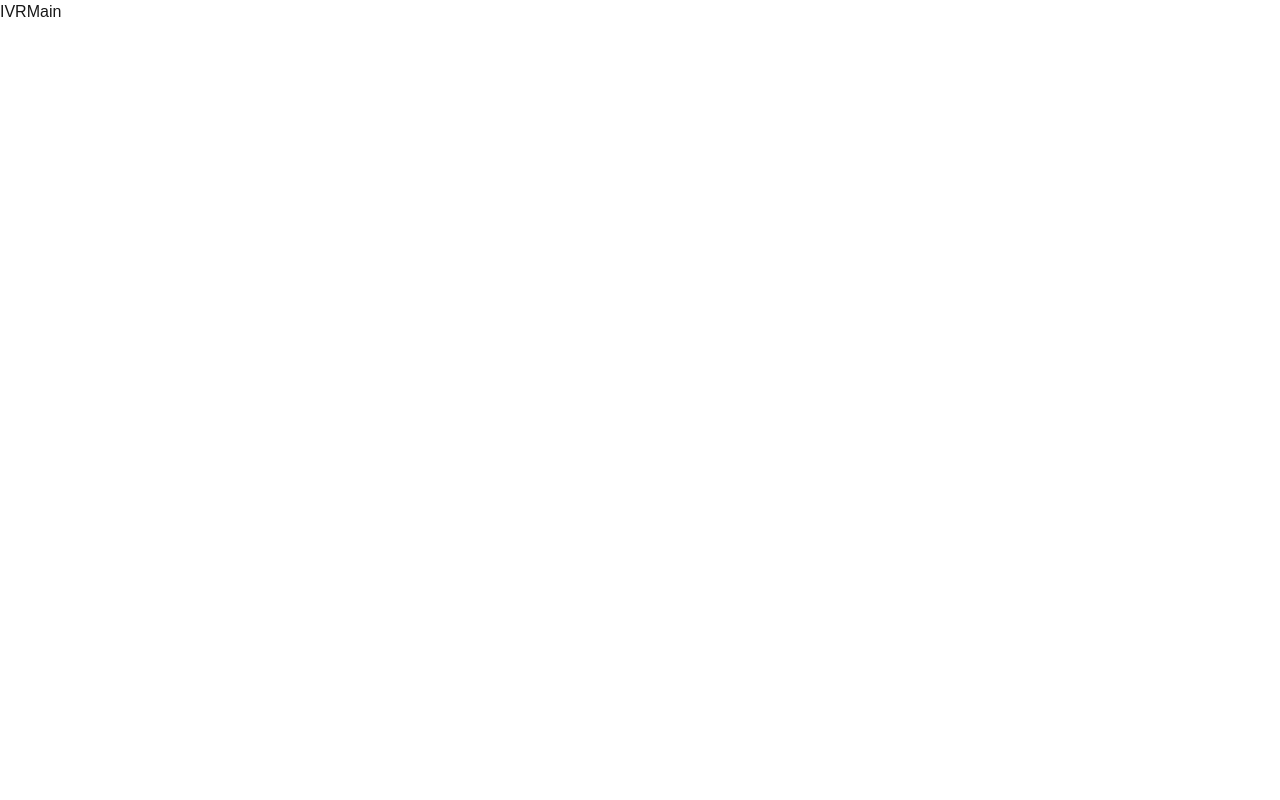
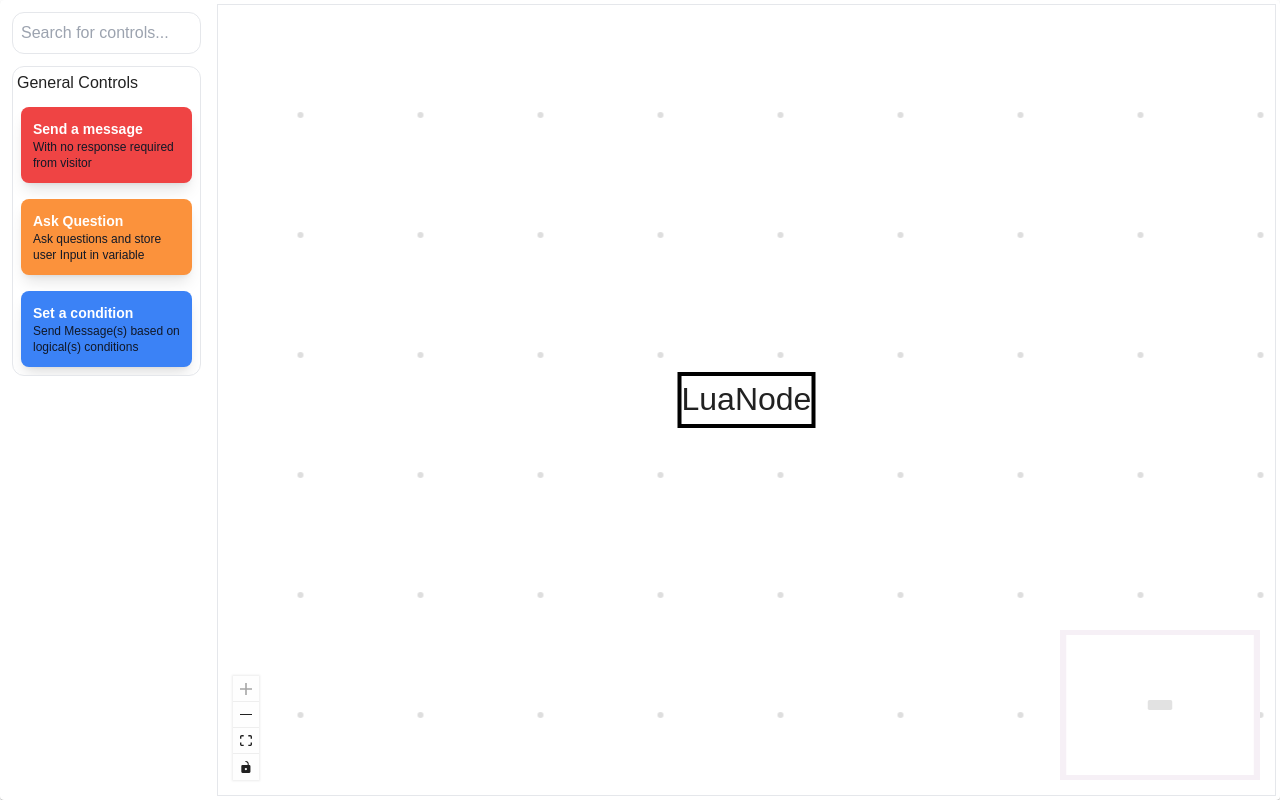
Before and after one commit to AKDODIYA8214/IVR-FrontEnd, a Next.js app: page / in a window 1280 px wide. Built offline with nearby package versions, Linux system fonts and the light colour scheme.

Commit message:
first node

```diff
--- a/src/app/page.tsx
+++ b/src/app/page.tsx
@@ -1,5 +1,6 @@
+import IVRAddEditView from "@/views/IVRAddEditView";
 import IVRMain from "@/views/IVRMain";
 
 export default function Home() {
-  return <IVRMain></IVRMain>;
+  return <IVRAddEditView/>;
 }
--- /dev/null
+++ b/src/views/IVR/componets/nodes/LuaNode.tsx
@@ -0,0 +1,8 @@
+
+import React from 'react'
+
+export const LuaNode = () => {
+  return (
+    <div style={{border:'2px solid black'}}>LuaNode</div>
+  )
+}
--- a/src/views/IVRAddEditView.tsx
+++ b/src/views/IVRAddEditView.tsx
@@ -4,14 +4,24 @@ import { ReactFlow, Controls, Background, Panel, useNodesState, useEdgesState, a
 import "@xyflow/react/dist/style.css";
 import CustomPanel from "./IVR/componets/custom-components/CustomPanel";
 import { Box, Card } from "@mui/material";
+import { LuaNode } from "./IVR/componets/nodes/LuaNode";
 
-const nodeTypes = {};
+
+const nodeTypes = {
+  luanode:LuaNode
+};
 
 const defaultEdgeOptions = {
   animated: true,
 };
 
-const initialNodes: any[] = [];
+const initialNodes: any[] = [
+  {
+    id:'1',
+    type:'luanode',
+    position:{x:100,y:100},
+  }
+];
 
 let id = 0;
 const getId = () => `node_${id++}`;
```
